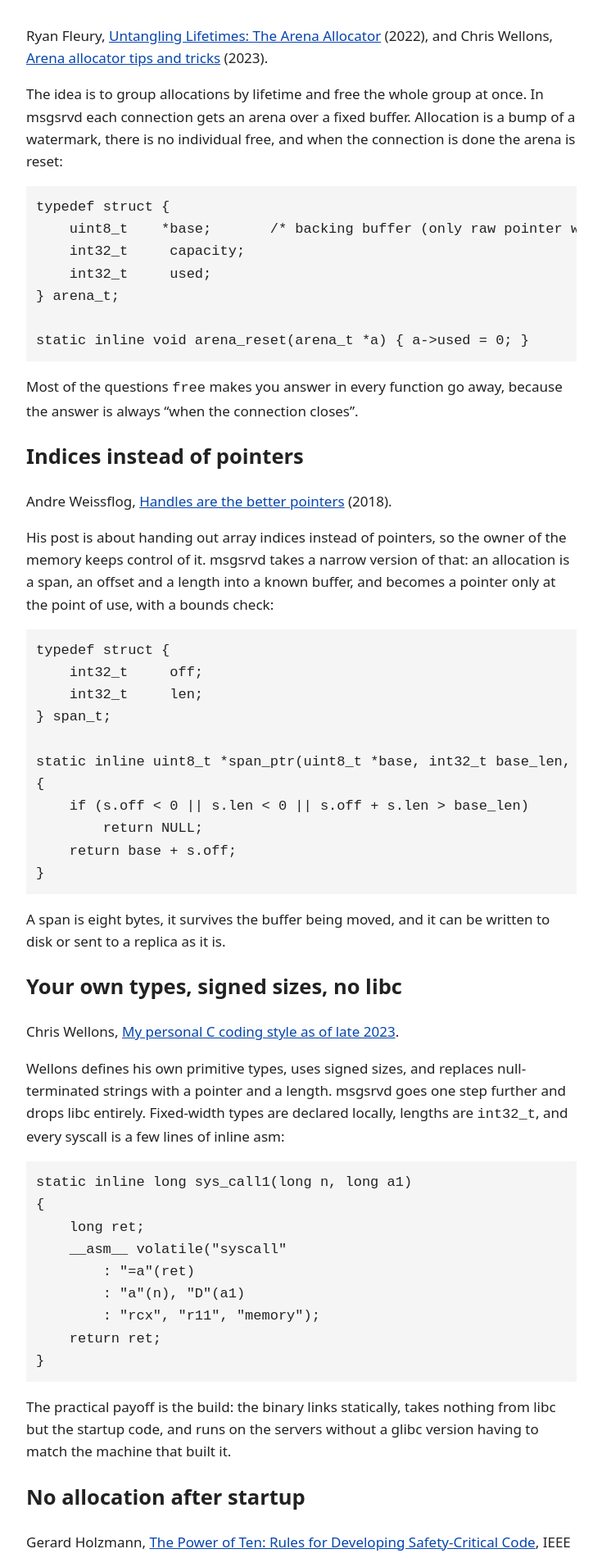
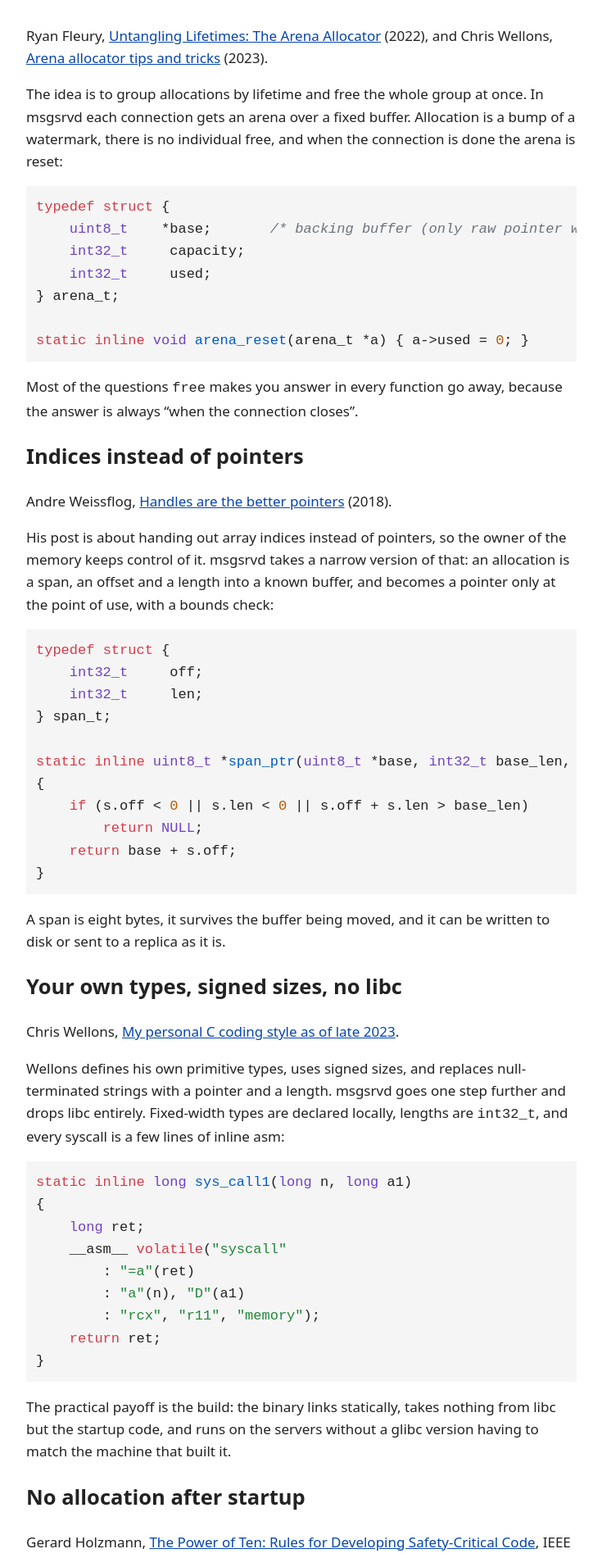
Before and after one commit to suzen-net/z, a Jekyll site: the page built from _posts/2026-11-02-c-with-rules.md, in a window 1280 px wide. Shown: the part 695-2596 px from the top of the page at 82% size, without its empty margins (272-1007 px from the left). Built offline with Jekyll 4.4.1, drawn with Linux system fonts in a browser that asks for light colours.

Commit message:
site: add syntax highlighting colours

```diff
--- a/_layouts/default.html
+++ b/_layouts/default.html
@@ -21,11 +21,24 @@
   @media (max-width: 480px) { .intro { flex-direction: column; } }
   .date { color: #666; font-size: 0.9em; }
   pre { overflow-x: auto; background: #f5f5f5; padding: 0.75rem; }
+  .highlight .c, .highlight .cm, .highlight .c1, .highlight .cs { color: #6a737d; font-style: italic; }
+  .highlight .cp { color: #d73a49; }
+  .highlight .k, .highlight .kr, .highlight .kd, .highlight .kn, .highlight .kc { color: #d73a49; }
+  .highlight .kt, .highlight .nb { color: #6f42c1; }
+  .highlight .nf { color: #005cc5; }
+  .highlight .s, .highlight .s1, .highlight .s2, .highlight .sc { color: #22863a; }
+  .highlight .m, .highlight .mi, .highlight .mh, .highlight .mo, .highlight .mf { color: #b35900; }
   @media (prefers-color-scheme: dark) {
     body { color: #ddd; background: #111; }
     a { color: #8ab4f8; }
     .date { color: #999; }
     pre { background: #1d1d1d; }
+    .highlight .c, .highlight .cm, .highlight .c1, .highlight .cs { color: #8b949e; }
+    .highlight .cp, .highlight .k, .highlight .kr, .highlight .kd, .highlight .kn, .highlight .kc { color: #ff7b72; }
+    .highlight .kt, .highlight .nb { color: #d2a8ff; }
+    .highlight .nf { color: #79c0ff; }
+    .highlight .s, .highlight .s1, .highlight .s2, .highlight .sc { color: #a5d6ff; }
+    .highlight .m, .highlight .mi, .highlight .mh, .highlight .mo, .highlight .mf { color: #f0b46c; }
   }
 </style>
 </head>
```
